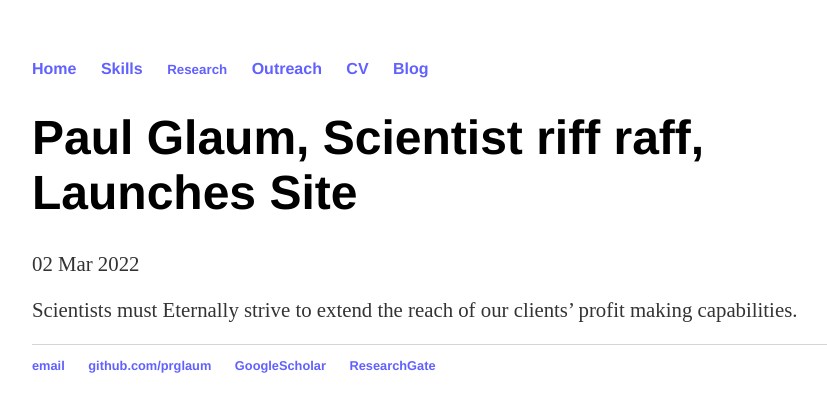
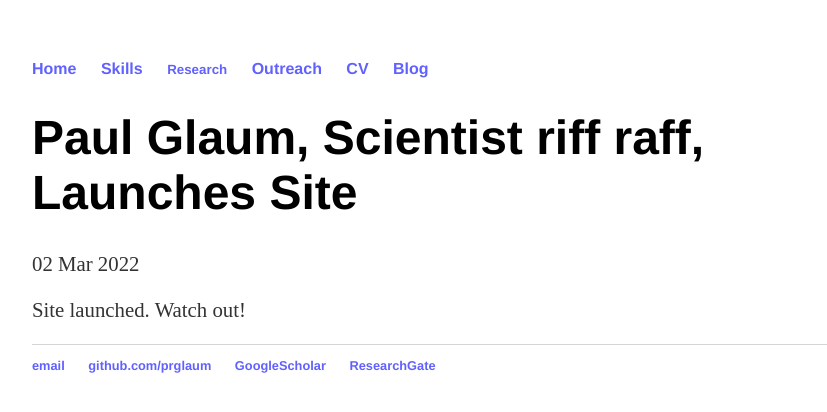
Before and after one commit to prglaum/prglaum.github.io, a Jekyll site: the page built from _posts/2022-03-02-paul-glaum-site-launched.md, in a window 1280 px wide. Shown: the top 412 px of the page, without its empty margins (160-987 px from the left). Built offline with Jekyll 4.4.1, drawn with Linux system fonts in a browser that asks for light colours.

Commit message:
Update 2022-03-02-paul-glaum-site-launched.md

```diff
--- a/_posts/2022-03-02-paul-glaum-site-launched.md
+++ b/_posts/2022-03-02-paul-glaum-site-launched.md
@@ -4,4 +4,4 @@ title: "Paul Glaum, Scientist riff raff, Launches Site"
 date: 2022-03-02
 ---
 
-Scientists must Eternally strive to extend the reach of our clients' profit making capabilities.
+Site launched. Watch out!
```
